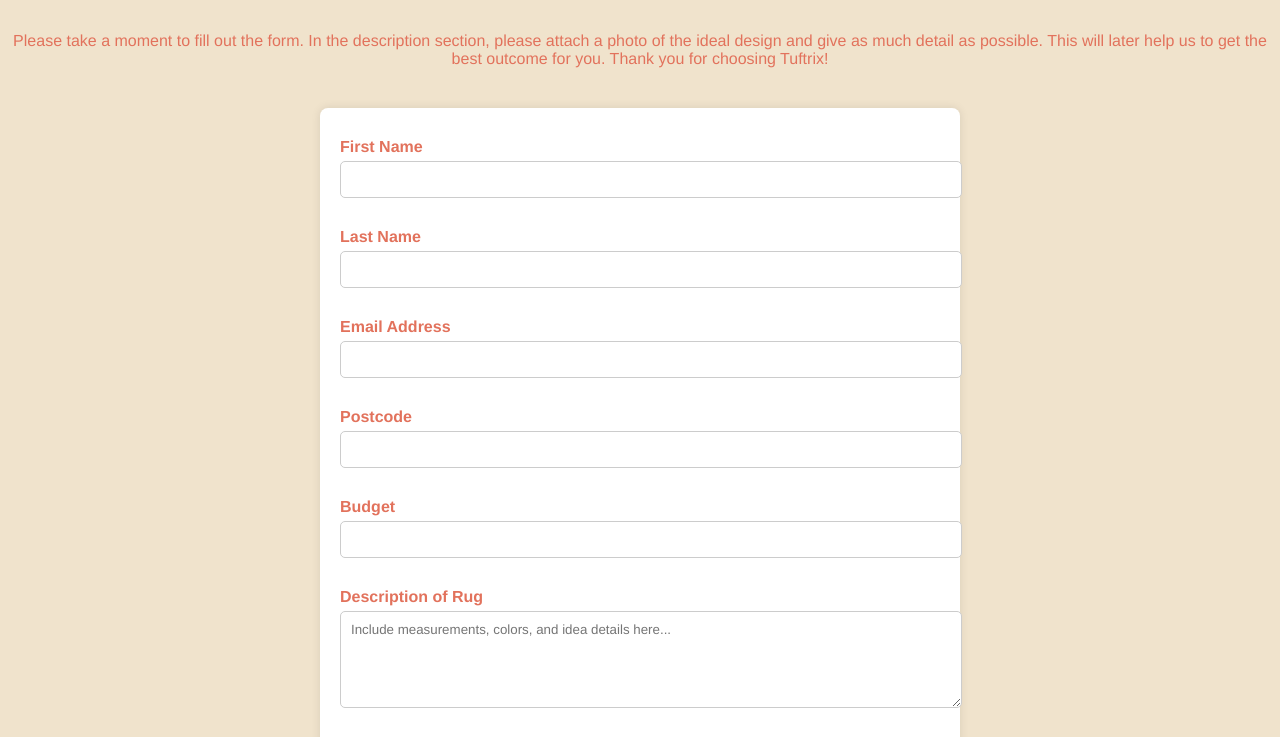
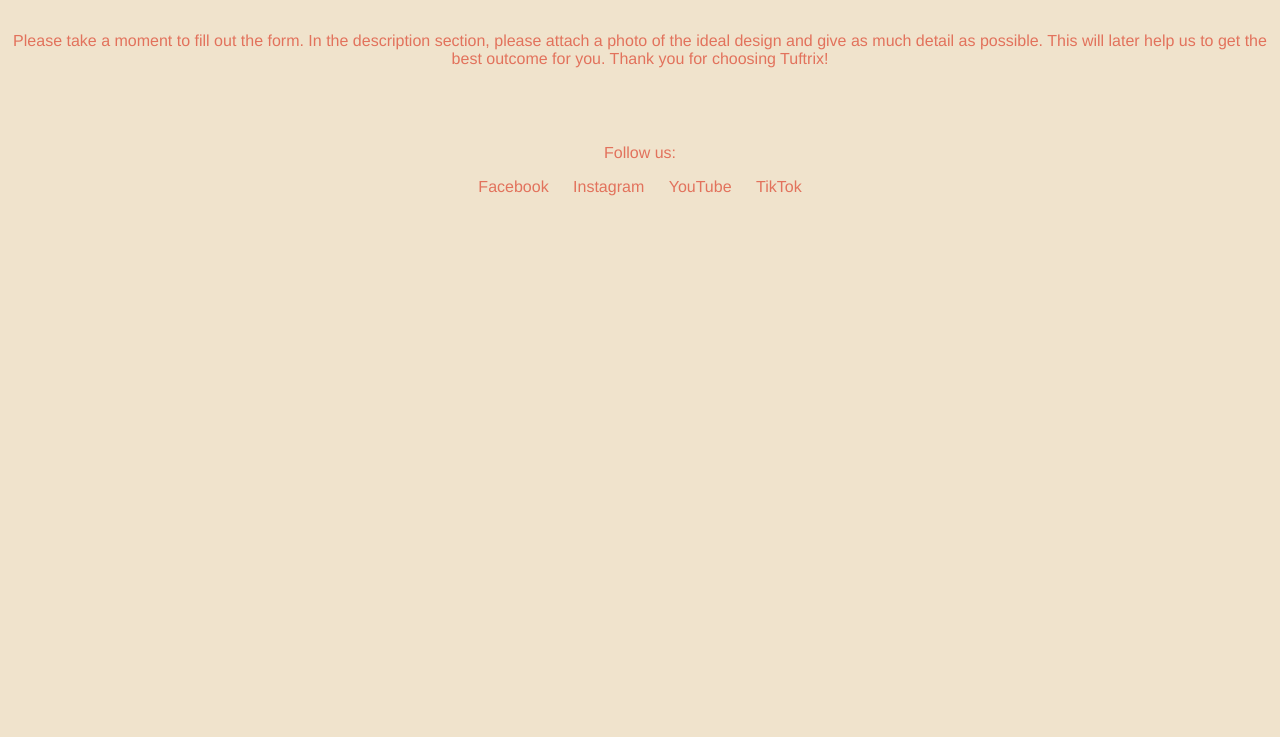
Before and after one commit to Tuftrix/tuftrix, a plain HTML site: page index.html in a window 1280 px wide. Shown: the part 215-952 px from the top of the page. After the commit the page ends 800 px from the top, so only its background shows below. Drawn offline with Linux system fonts and the light colour scheme; a script that the page names is missing.

```diff
--- a/index.html
+++ b/index.html
@@ -16,30 +16,22 @@
     Please take a moment to fill out the form. In the description section, please attach a photo of the ideal design and give as much detail as possible. This will later help us to get the best outcome for you. Thank you for choosing Tuftrix!
   </h2>
 
-  <form id="quoteForm" action="https://formspree.io/f/xkggbezb" method="POST" enctype="multipart/form-data">
-    <label for="first-name">First Name</label>
-    <input type="text" id="first-name" name="first-name" required>
-
-    <label for="last-name">Last Name</label>
-    <input type="text" id="last-name" name="last-name" required>
-
-    <label for="email">Email Address</label>
-    <input type="email" id="email" name="email" required>
-
-    <label for="postcode">Postcode</label>
-    <input type="text" id="postcode" name="postcode" required>
-
-    <label for="budget">Budget</label>
-    <input type="number" id="budget" name="budget" required>
-
-    <label for="description">Description of Rug</label>
-    <textarea id="description" name="description" rows="5" placeholder="Include measurements, colors, and idea details here..." required></textarea>
-
-    <label for="photo">Attach a Photo</label>
-    <input type="file" id="photo" name="photo" accept="image/*">
-
-    <button type="submit">Submit</button>
-  </form>
+  <html>
+    <head>
+      <meta name="viewport" content="width=device-width, initial-scale=1.0, maximum-scale=1.0, user-scalable=0">
+      <title>Request a quote
+  </title>
+      <script async src="https://tally.so/widgets/embed.js"></script>
+      <style type="text/css">
+        html { margin: 0; height: 100%; overflow: hidden; }
+        iframe { position: absolute; top: 0; right: 0; bottom: 0; left: 0; border: 0; }
+      </style>
+    </head>
+    <body>
+      <iframe data-tally-src="https://tally.so/r/mJ8aWX?transparentBackground=1" width="100%" height="100%" frameborder="0" marginheight="0" marginwidth="0" title="Request a quote
+  "></iframe>
+    </body>
+  </html>
 
   <footer>
     <p>Follow us:</p>
```
